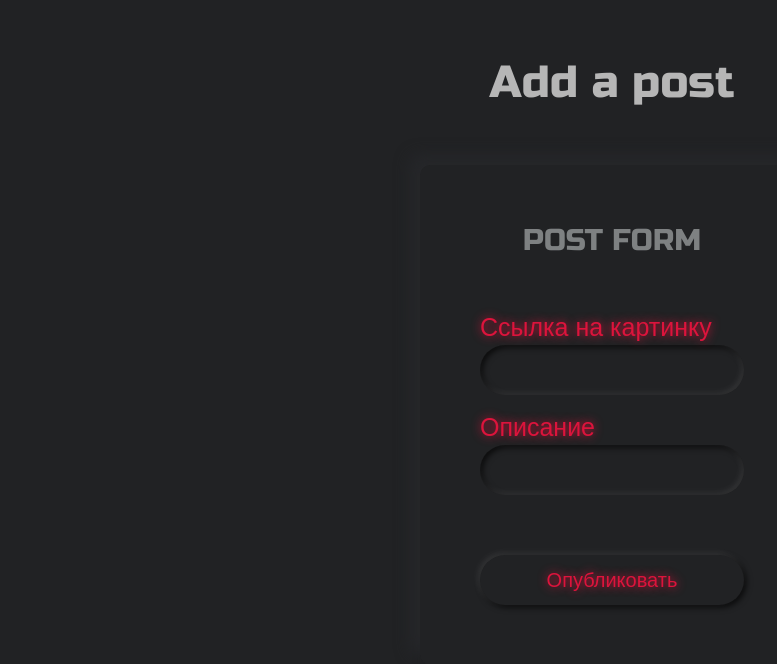
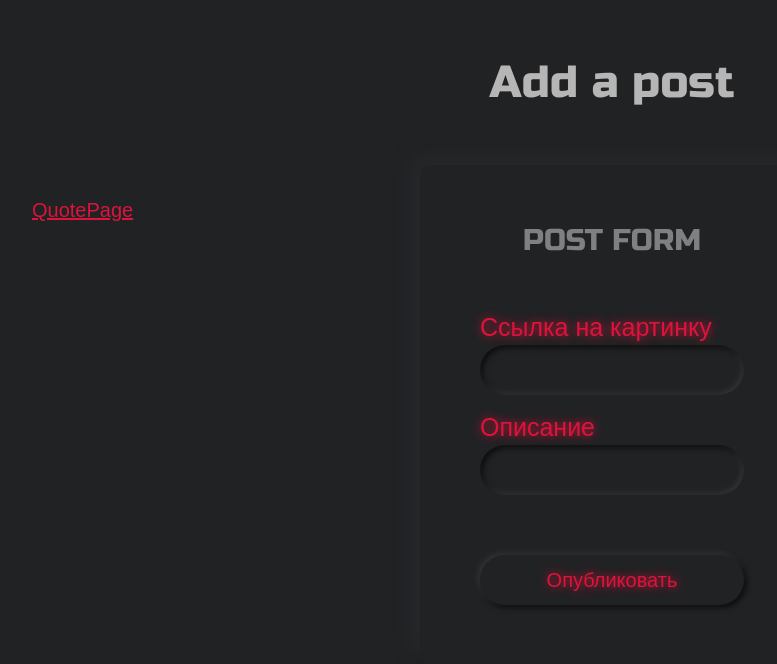
Before and after one commit to maxcore25/QuotePage, a Flask app: page /admin in a window 1280 px wide. Shown: the top 664 px of the page, without its empty margins (28-805 px from the left). Run offline with Flask 2, Linux system fonts and the light colour scheme.

Commit message:
Frontend done

```diff
--- a/static/styles/style.css
+++ b/static/styles/style.css
@@ -53,6 +53,7 @@ body{
     margin: 0 auto;
     width: 55%;
     animation: memes-wrapper 1.5s ease-in-out;
+    min-height: 80vh;
 }
 @keyframes memes-wrapper {
     0% {
--- a/templates/adminpage.html
+++ b/templates/adminpage.html
@@ -16,6 +16,7 @@
         <div class="top-phrase">
             <p class="top-text">Add a post</p>
         </div>
+        <p style="position: fixed;top: 10em;left: 3em;"><a href="/" class="top-ref">QuotePage</a></p>
         <!--Post Form-->
         <div class="form-wrapper">
             <div class="form">
```
